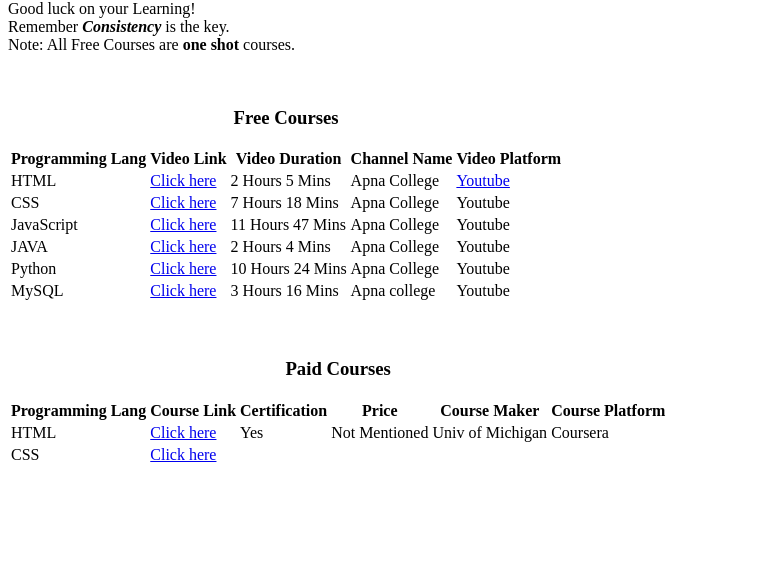
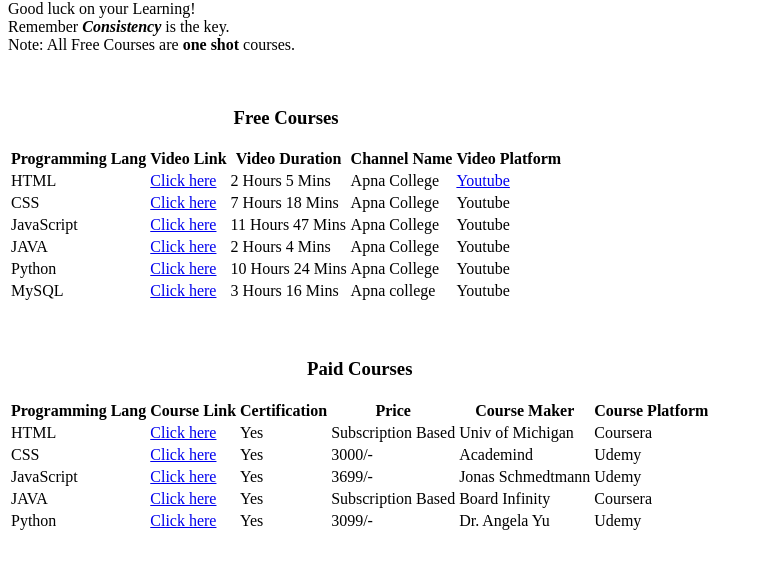
Before and after one commit to Sumit-2005/HTML-Code-Form, a plain HTML site: page code_table.html in a window 1280 px wide. Shown: the part 103-672 px from the top of the page, without its empty margins (0-763 px from the left). Drawn offline with Linux system fonts and the light colour scheme.

Commit message:
Updated Code table

```diff
--- a/code_table.html
+++ b/code_table.html
@@ -86,14 +86,41 @@
             <td>HTML</td>
             <td><a href="https://www.coursera.org/learn/html">Click here</a></td>
             <td>Yes</td>
-            <td>Not Mentioned</td>
+            <td>Subscription Based</td>
             <td>Univ of Michigan</td>
             <td>Coursera</td>
         </tr>
         <tr>
             <td>CSS</td>
             <td><a href="https://www.udemy.com/course/css-the-complete-guide-incl-flexbox-grid-sass/?couponCode=KEEPLEARNING">Click here</a></td>
-            <td></td>
+            <td>Yes</td>
+            <td>3000/-</td>
+            <td>Academind</td>
+            <td>Udemy</td>
+        </tr>
+        <tr>
+            <td>JavaScript</td>
+            <td><a href="https://www.udemy.com/course/the-complete-javascript-course/?couponCode=KEEPLEARNING">Click here</a></td>
+            <td>Yes</td>
+            <td>3699/-</td>
+            <td>Jonas Schmedtmann</td>
+            <td>Udemy</td>
+        </tr>
+        <tr>
+            <td>JAVA</td>
+            <td><a href="https://www.coursera.org/specializations/java-fullstack">Click here</a></td>
+            <td>Yes</td>
+            <td>Subscription Based</td>
+            <td>Board Infinity</td>
+            <td>Coursera</td>
+        </tr>
+        <tr>
+            <td>Python</td>
+            <td><a href="https://www.udemy.com/course/100-days-of-code/?couponCode=KEEPLEARNING">Click here</a></td>
+            <td>Yes</td>
+            <td>3099/-</td>
+            <td>Dr. Angela Yu</td>
+            <td>Udemy</td>
         </tr>
     </table>
 </body>
```
